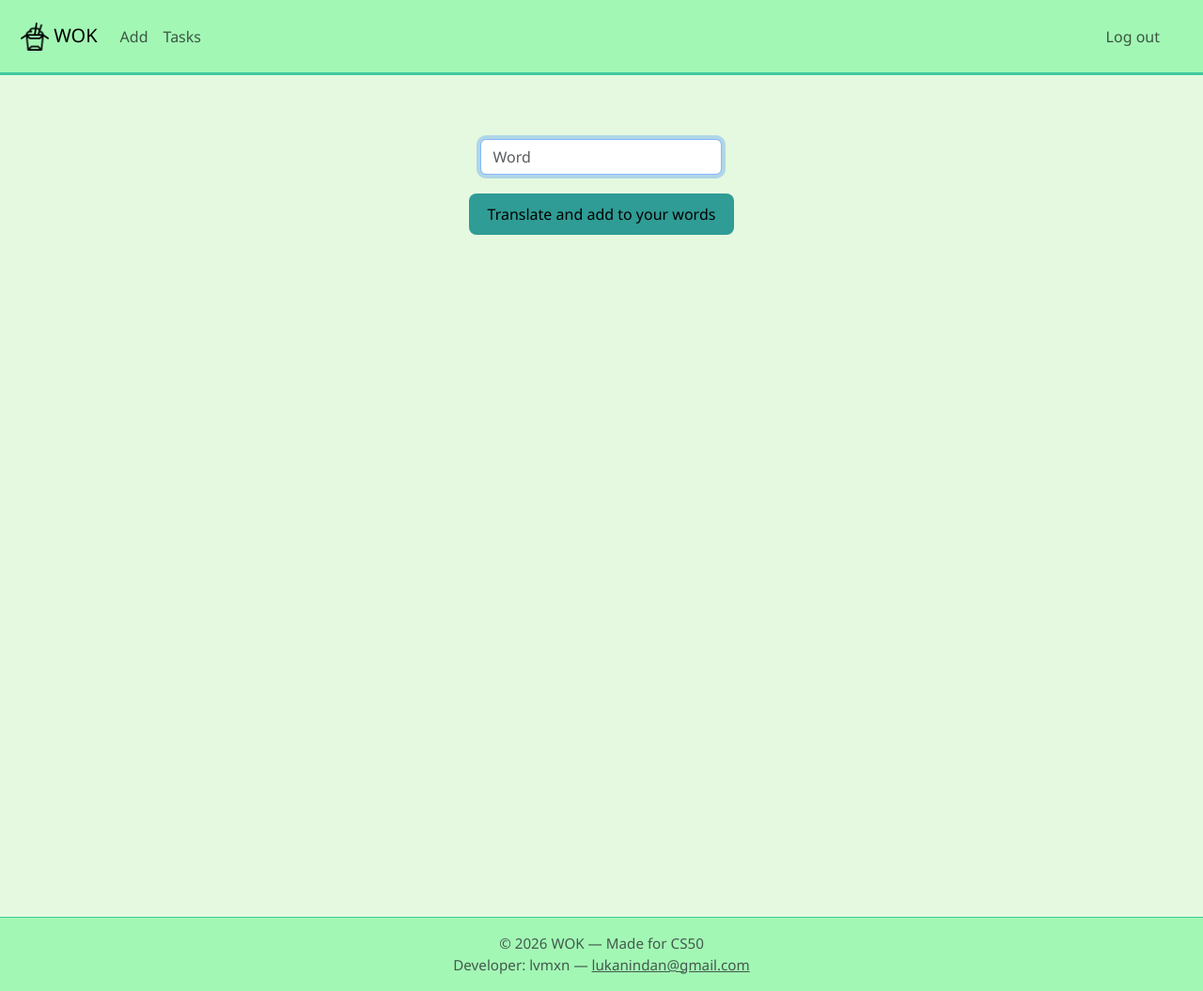
After one commit to lvmxn/wok, a Flask app: page /add in a window 1280 px wide. The commit adds this page. Shown: the whole page at 94% size. Run offline with Flask 3, Linux system fonts and the light colour scheme; the visitor is signed in with stand-in values (Sample User, id 1).

Commit message:
Added possibility to add new words

```diff
--- a/app.py
+++ b/app.py
@@ -1,7 +1,7 @@
 import os
 from math import ceil
 from json import dumps
-from helpers import Database, login_required, translate, start, now, next_r
+from helpers import Database, login_required, translate, start, now, next_r, word_lang
 from flask import Flask, render_template, request, redirect, url_for, session, jsonify
 from werkzeug.security import check_password_hash, generate_password_hash
 
@@ -142,6 +142,27 @@ def flashcards():
     )
     return render_template("flashcards.html", words=dumps(words))
 
+@app.route("/add", methods=["GET", "POST"])
+@login_required
+def add():
+    if request.method == "POST":
+        word =request.form.get("word")
+        w = word.strip().lower()
+        '''if not w:
+            return error()'''
+        if word_lang(w) == 'ru':
+            translation = translate(w,'ru','en')
+        else:
+            translation = translate(w,'en','ru')
+        word_id = db.execute('''INSERT INTO words (word, translation)
+            VALUES (?, ?)
+            ON CONFLICT(word) DO UPDATE SET word = words.word
+            RETURNING id''', w,translation)[0]["id"]
+        db.execute('''INSERT INTO user_words (user_id, word_id, next_review)
+            VALUES (?, ?, ?)
+            ON CONFLICT(user_id, word_id) DO NOTHING''', session["user_id"],word_id,now())
+        return render_template("add.html", word = w, translation = translation)
+    return render_template("add.html")
 
 if __name__ == "__main__":
     app.run(debug=True)
--- a/helpers.py
+++ b/helpers.py
@@ -26,16 +26,15 @@ class Database:
             conn.row_factory = sqlite3.Row
             cursor = conn.cursor()
             cursor.execute(query, args)
-            if query.strip().upper().startswith("SELECT"):
+            if cursor.description is not None:
                 return [dict(row) for row in cursor.fetchall()]
             conn.commit()
             return cursor.rowcount
 
 
-def translate(word):
-    query_text = word
+def translate(word,f_lang,t_lang):
     result = ts.translate_text(
-        query_text, translator="bing", from_language="en", to_language="ru"
+        word, translator="bing", from_language=f_lang, to_language=t_lang
     )
     return result
 
@@ -61,3 +60,13 @@ def start(db, user_id):
         now(),
         RANDOM_WORD_START_COUNT,
     )
+
+def word_lang(word):
+    has_cyr = any("а" <= ch <= "я" or ch == "ё" for ch in word)
+    has_lat = any("a" <= ch <= "z" for ch in word)
+
+    if has_cyr and not has_lat:
+        return 'ru'
+    if has_lat and not has_cyr:
+        return 'en'
+    #error()
--- /dev/null
+++ b/templates/add.html
@@ -0,0 +1,24 @@
+{% extends "layout.html" %}
+
+{% block title %}
+   Add
+{% endblock %}
+
+{% block main %}
+    <div class="container min-vh-100 d-flex flex-column align-items-center main-content">
+        <form action="/add" method="post">
+            <div class="mb-3">
+                <input autocomplete="off" autofocus class="form-control mx-auto w-auto" name="word" placeholder="Word" type="text">
+            </div>
+            <button type="submit">Translate and add to your words</button>
+        </form>
+        <hr>
+        {% if word %}
+            <div class="card">
+                <div class="card-body">
+                    <h5>pair "{{ word }}" - "{{ translation }}" added to yor words</h5>
+
+                </div>
+            </div>
+        {% endif %}
+{% endblock %}
--- a/templates/layout.html
+++ b/templates/layout.html
@@ -22,7 +22,7 @@
                 </button>
                 <div class="collapse navbar-collapse" id="navbarNavAltMarkup">
                 <div class="navbar-nav">
-                    <a class="nav-link" href="#">Add</a>
+                    <a class="nav-link" href="/add">Add</a>
                     <a class="nav-link" href="/tasks">Tasks</a>
                 </div>
                 <div class="ms-auto d-flex navbar-nav">
```
